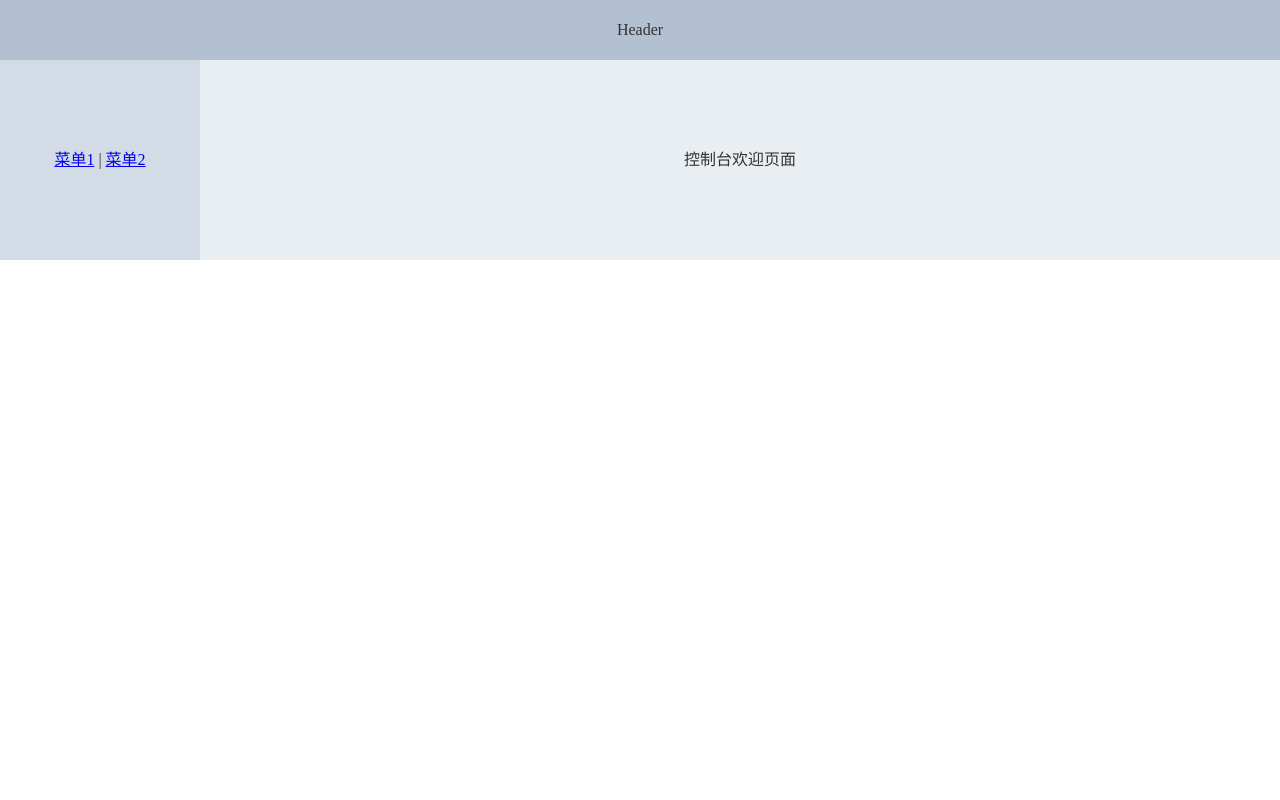
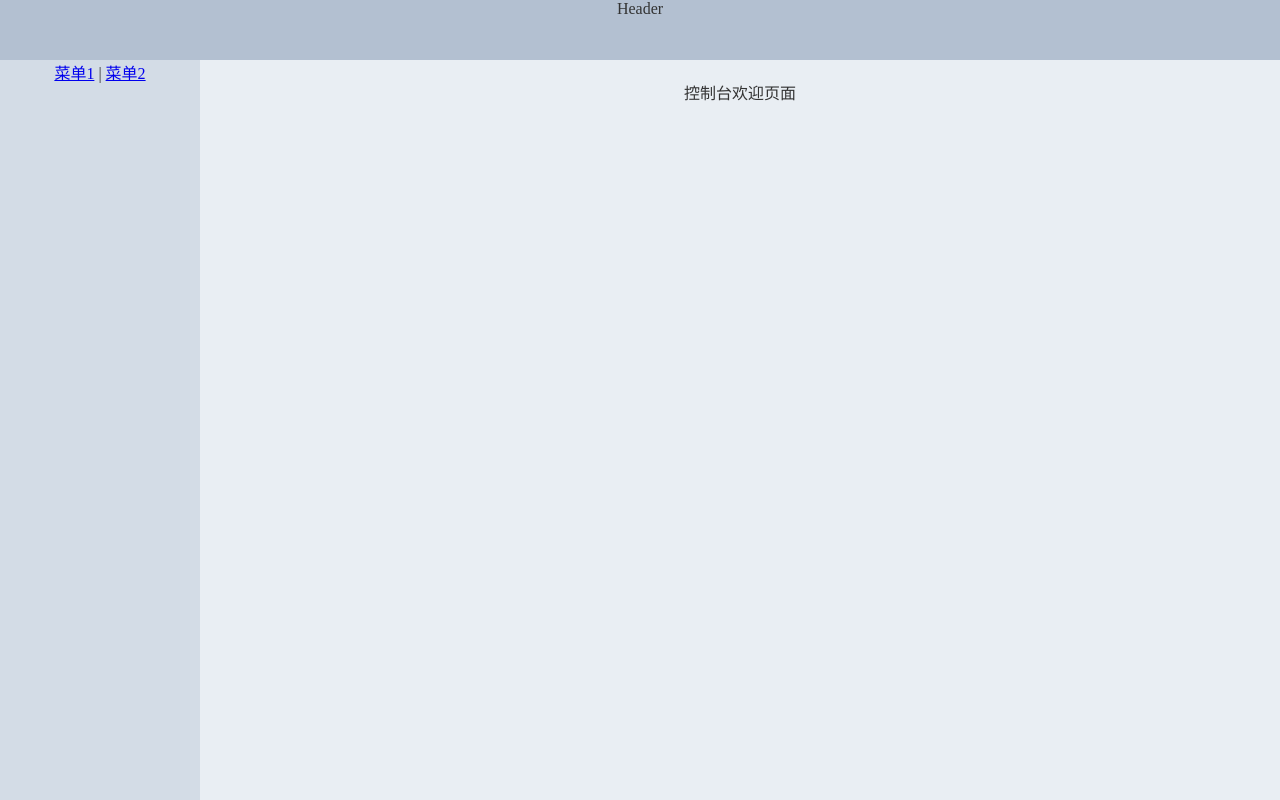
Before and after one commit to zacharycare/chanson-cloud, a Vue app in the folder web/: page /console in a window 1280 px wide. Built offline with nearby package versions, Linux system fonts and the light colour scheme.

Commit message:
console page

```diff
--- a/web/src/App.vue
+++ b/web/src/App.vue
@@ -5,7 +5,14 @@
 </template>
 
 <style>
+  html{
+    height: 100%;
+  }
   body{
     margin: 0;
+    height: 100%;
+  }
+  #app{
+    height: 100%;
   }
 </style>
--- a/web/src/views/Console.vue
+++ b/web/src/views/Console.vue
@@ -20,24 +20,30 @@
 </script>
 
 <style scoped>
+    .el-container {
+        height: 100%;
+    }
+
     .el-header, .el-footer {
         background-color: #B3C0D1;
         color: #333;
         text-align: center;
-        line-height: 60px;
+        /*line-height: 60px;*/
     }
 
     .el-aside {
         background-color: #D3DCE6;
         color: #333;
         text-align: center;
-        line-height: 200px;
+        /*line-height: 200px;*/
+        height: 100%;
     }
 
     .el-main {
         background-color: #E9EEF3;
         color: #333;
         text-align: center;
-        line-height: 160px;
+        /*line-height: 160px;*/
+        height: 100%;
     }
 </style>
```
